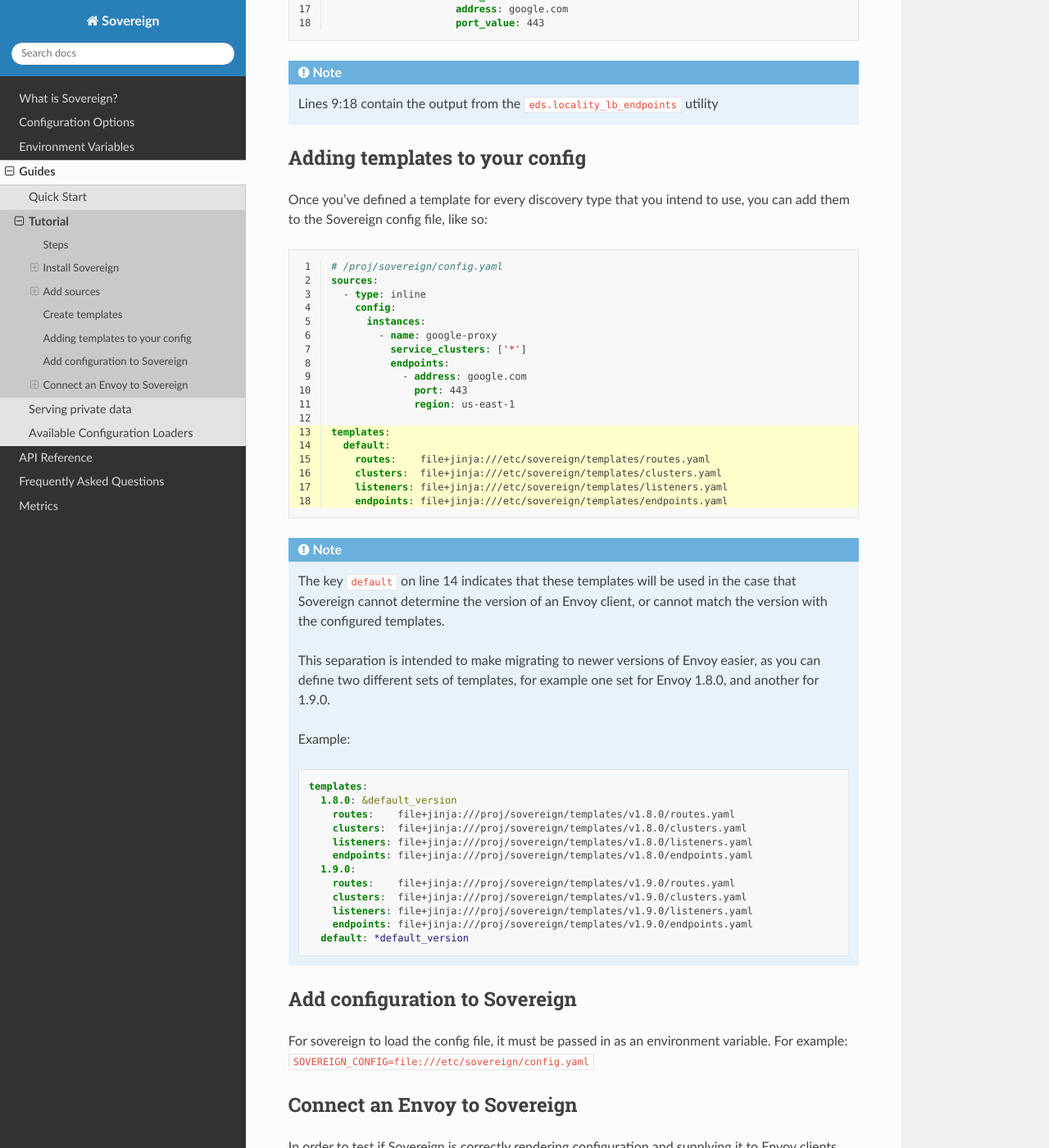
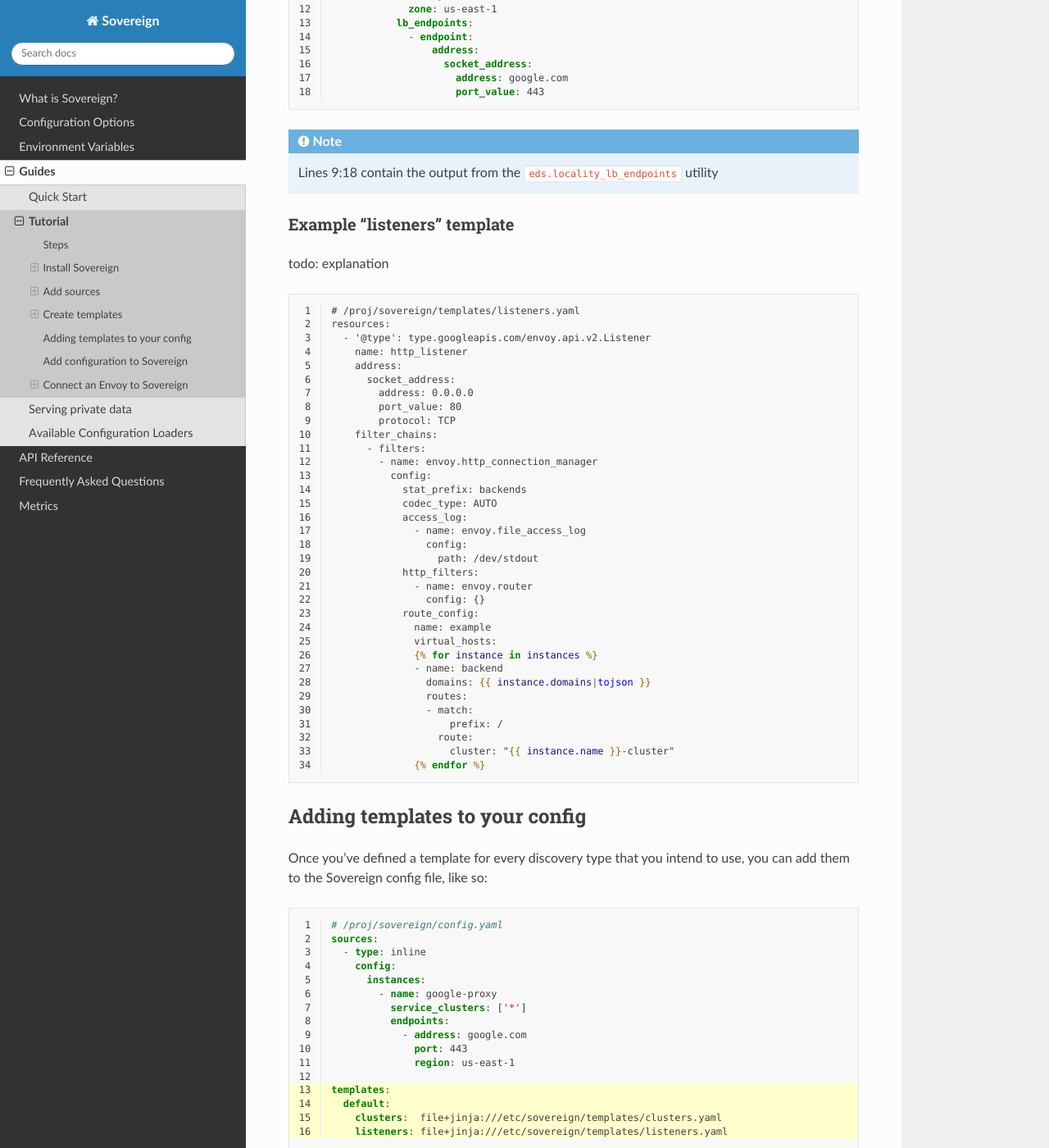
Before and after one commit to cetanu/sovereign, a Sphinx documentation site: the page built from docs/guides/tutorial.rst, in a window 1280 px wide and 1400 px high, scrolled down 3387 px. Shown: the whole window at 82% size. Built offline with Sphinx 7.4.7 and the Read the Docs theme 2.0.0, drawn with Linux system fonts in a browser that asks for light colours; some of the changed text lies outside the part shown.

Commit message:
Updated docs

```diff
--- a/docs/guides/tutorial.rst
+++ b/docs/guides/tutorial.rst
@@ -78,6 +78,8 @@ Example:
          instances:
            - name: google-proxy
              service_clusters: ['*']
+             domains:
+               - example.local
              endpoints:
                - address: google.com
                  port: 443
@@ -131,6 +133,9 @@ to be responding with.
 How you write your templates depends on the structure of the source data
 that you've configured Sovereign with.
 
+Example "clusters" template
+^^^^^^^^^^^^^^^^^^^^^^^^^^^
+
 Using the above example, we could write a clusters template like so:
 
 .. code-block:: jinja
@@ -141,7 +146,7 @@ Using the above example, we could write a clusters template like so:
    {% for instance in instances %}
      {% set endpoints = eds.locality_lb_endpoints(instance.endpoints, discovery_request, resolve_dns=False) %}
      - '@type': type.googleapis.com/envoy.api.v2.Cluster
-       name: {{ instance.name }}
+       name: {{ instance.name }}-cluster
        connect_timeout: 5s
        type: strict_dns
        load_assignment:
@@ -179,6 +184,47 @@ Once fully rendered using the above inline source, this template will look like
 
    Lines 9:18 contain the output from the ``eds.locality_lb_endpoints`` utility
 
+Example "listeners" template
+^^^^^^^^^^^^^^^^^^^^^^^^^^^^
+todo: explanation
+
+.. code-block:: jinja
+   :linenos:
+
+   # /proj/sovereign/templates/listeners.yaml
+   resources:
+     - '@type': type.googleapis.com/envoy.api.v2.Listener
+       name: http_listener
+       address:
+         socket_address:
+           address: 0.0.0.0
+           port_value: 80
+           protocol: TCP
+       filter_chains:
+         - filters:
+           - name: envoy.http_connection_manager
+             config:
+               stat_prefix: backends
+               codec_type: AUTO
+               access_log:
+                 - name: envoy.file_access_log
+                   config:
+                     path: /dev/stdout
+               http_filters:
+                 - name: envoy.router
+                   config: {}
+               route_config:
+                 name: example
+                 virtual_hosts:
+                 {% for instance in instances %}
+                 - name: backend
+                   domains: {{ instance.domains|tojson }}
+                   routes:
+                   - match:
+                       prefix: /
+                     route:
+                       cluster: "{{ instance.name }}-cluster"
+                 {% endfor %}
 
 .. _adding_templates:
 
@@ -206,10 +252,8 @@ can add them to the Sovereign config file, like so:
 
    templates:
      default:
-       routes:    file+jinja:///etc/sovereign/templates/routes.yaml
        clusters:  file+jinja:///etc/sovereign/templates/clusters.yaml
        listeners: file+jinja:///etc/sovereign/templates/listeners.yaml
-       endpoints: file+jinja:///etc/sovereign/templates/endpoints.yaml
 
 .. note::
 
@@ -234,6 +278,7 @@ can add them to the Sovereign config file, like so:
           clusters:  file+jinja:///proj/sovereign/templates/v1.9.0/clusters.yaml
           listeners: file+jinja:///proj/sovereign/templates/v1.9.0/listeners.yaml
           endpoints: file+jinja:///proj/sovereign/templates/v1.9.0/endpoints.yaml
+          secrets:   file+jinja:///proj/sovereign/templates/v1.9.0/secrets.yaml
         default: *default_version
 
 
@@ -362,7 +407,7 @@ The compose file should look as follows:
 
 Confirm the setup works
 ^^^^^^^^^^^^^^^^^^^^^^^
-
+todo: add example of running compose setup
 
 
 .. _--service-cluster: https://www.envoyproxy.io/docs/envoy/latest/operations/cli#cmdoption-service-cluster
```
